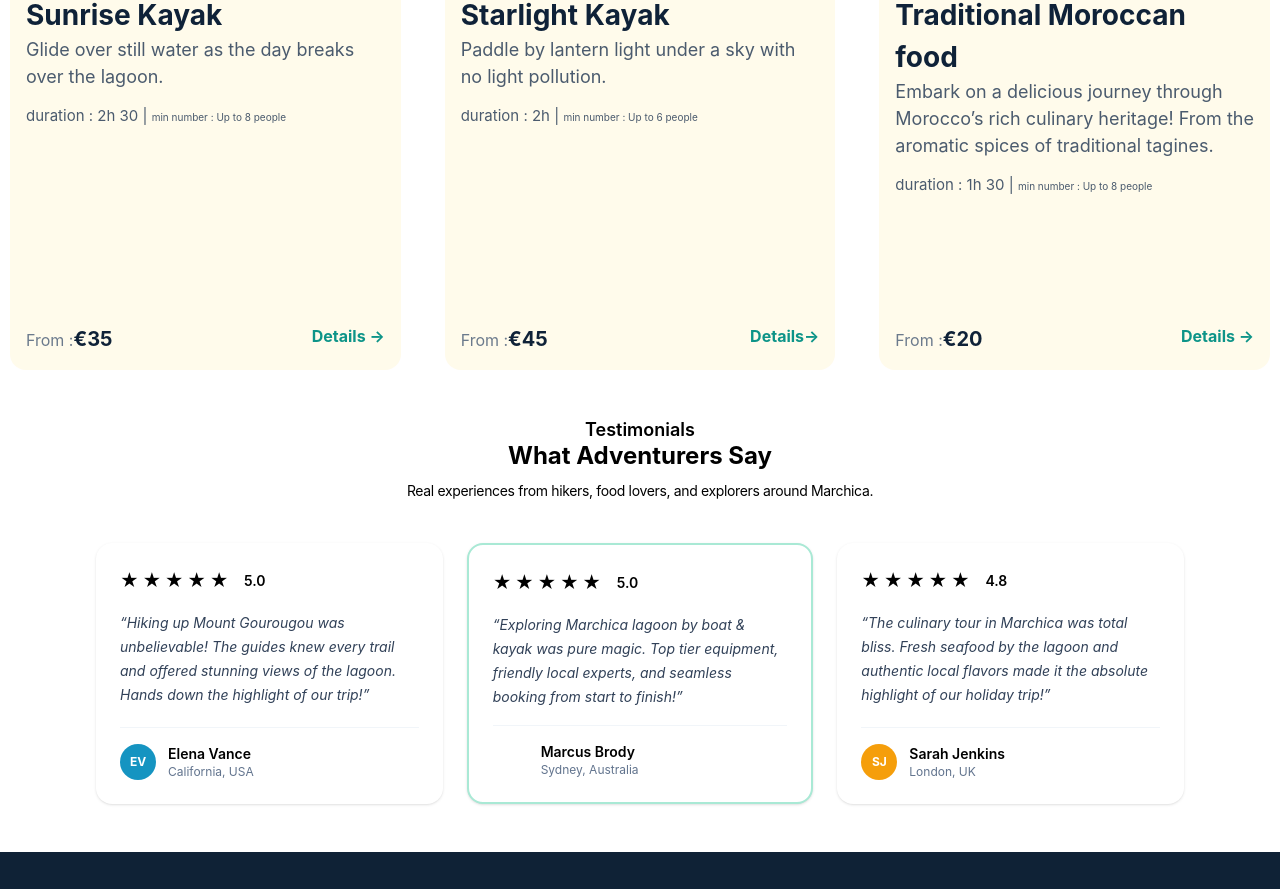
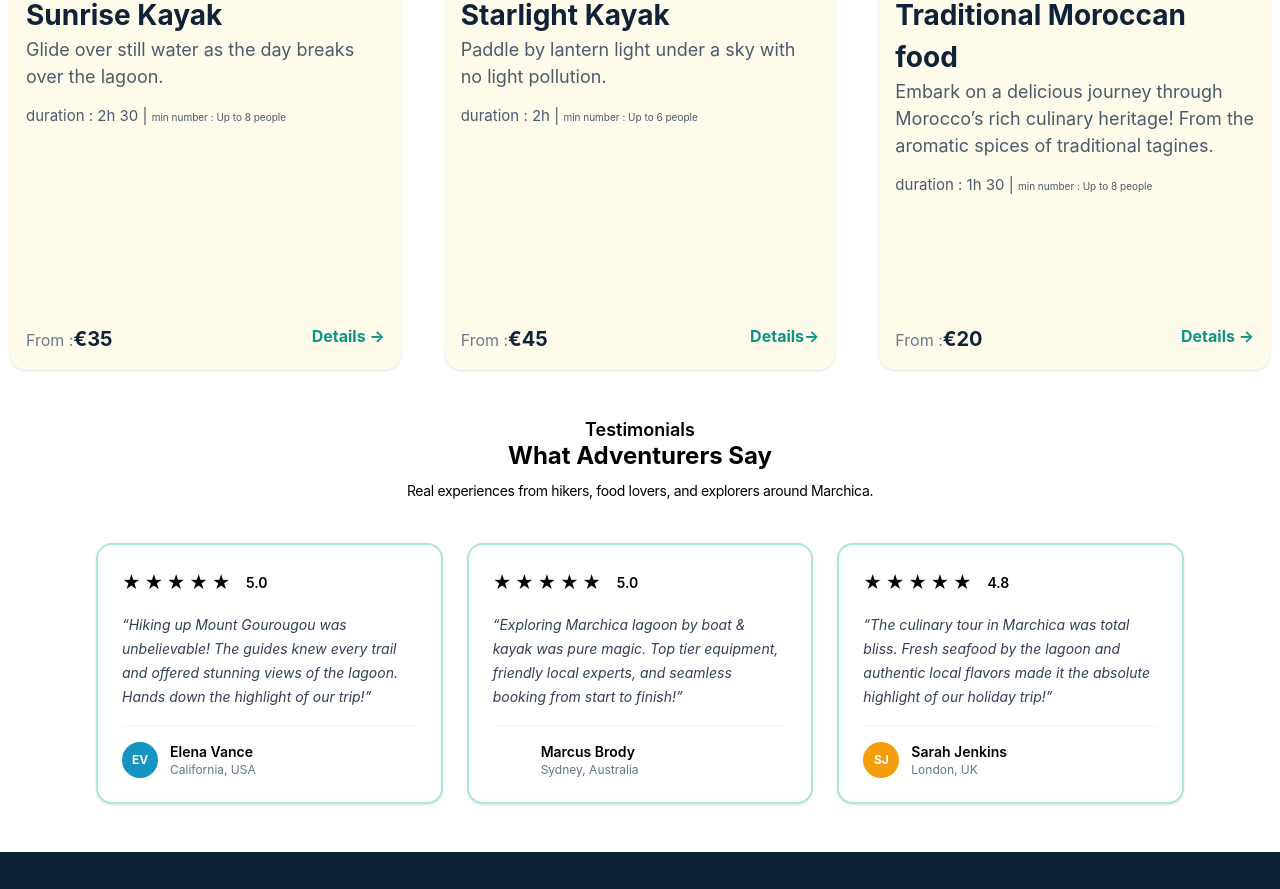
Before and after one commit to bahaeAether/Marchica-Trips, a website built with Vite: page index.html in a window 1280 px wide. Shown: the part 556-1445 px from the top of the page. Built offline with nearby package versions, Linux system fonts and the light colour scheme; files whose address does not match are found by name.

Commit message:
ready for deployment

```diff
--- a/index.html
+++ b/index.html
@@ -174,7 +174,7 @@
     </section>
 
     <article class="grid grid-cols-1 sm:grid-cols-2 xl:grid-cols-3 gap-6">
-      <div class="bg-amber-50 h-[600px] rounded-2xl m-[10px] flex flex-col">
+      <div class="bg-amber-50 h-[600px] rounded-2xl m-[10px] flex flex-col shadow-sm transition hover:-translate-y-1 hover:shadow-lg">
         <img
           class="rounded-2xl w-full h-52 object-cover"
           src="src/assets/images/kayaking in sunrise.jpg"
@@ -202,7 +202,7 @@
         </div>
       </div>
 
-      <div class="bg-amber-50 h-[600px] rounded-2xl m-[10px] flex flex-col">
+      <div class="bg-amber-50 h-[600px] rounded-2xl m-[10px] flex flex-col shadow-sm transition hover:-translate-y-1 hover:shadow-lg">
         <img
           class="rounded-2xl w-full h-52 object-cover"
           src="src/assets/images/kayaking at night.jpg"
@@ -230,7 +230,7 @@
         </div>
       </div>
 
-      <div class="bg-amber-50 h-[600px] rounded-2xl m-[10px] flex flex-col">
+      <div class="bg-amber-50 h-[600px] rounded-2xl m-[10px] flex flex-col shadow-sm transition hover:-translate-y-1 hover:shadow-lg">
         <img
           class="rounded-2xl w-full h-52 object-cover"
           src="src/assets/images/Traditional-Moroccan-food.webp"
@@ -277,7 +277,7 @@
 
       <div class="mt-8 grid grid-cols-1 gap-6 sm:grid-cols-2 lg:grid-cols-3">
         <article
-          class="testimonial-card flex h-full flex-col rounded-2xl bg-white p-6 shadow-sm transition hover:-translate-y-1 hover:shadow-lg"
+          class="testimonial-card flex h-full flex-col rounded-2xl border-2 border-[#a9e9d5] bg-white p-6 shadow-sm transition hover:-translate-y-1 hover:shadow-lg"
         >
           <div class="flex items-center gap-3">
             <span
@@ -345,7 +345,7 @@
         </article>
 
         <article
-          class="testimonial-card flex h-full flex-col rounded-2xl bg-white p-6 shadow-sm transition hover:-translate-y-1 hover:shadow-lg"
+          class="testimonial-card flex h-full flex-col rounded-2xl border-2 border-[#a9e9d5] bg-white p-6 shadow-sm transition hover:-translate-y-1 hover:shadow-lg"
         >
           <div class="flex items-center gap-3">
             <span
--- a/src/pages/faq.html
+++ b/src/pages/faq.html
@@ -212,7 +212,7 @@
 
   </main>
 
-  <section id="contact" class="m-[25px] rounded-[18px] bg-[#112B39]">
+  <section id="contact" class="p-1 m-[25px] rounded-[18px] bg-[#112B39]">
     <div class="m-[25px] flex flex-col items-start justify-between gap-4 md:flex-row md:items-center">
       <div>
         <h2 class="text-[28px] font-bold text-[#ffffff]">Can’t find your answer?</h2>
```
Also changed, not shown: dist/assets/index-BmHy7Xxi.css (added), dist/index.html (added), 1 other file.
